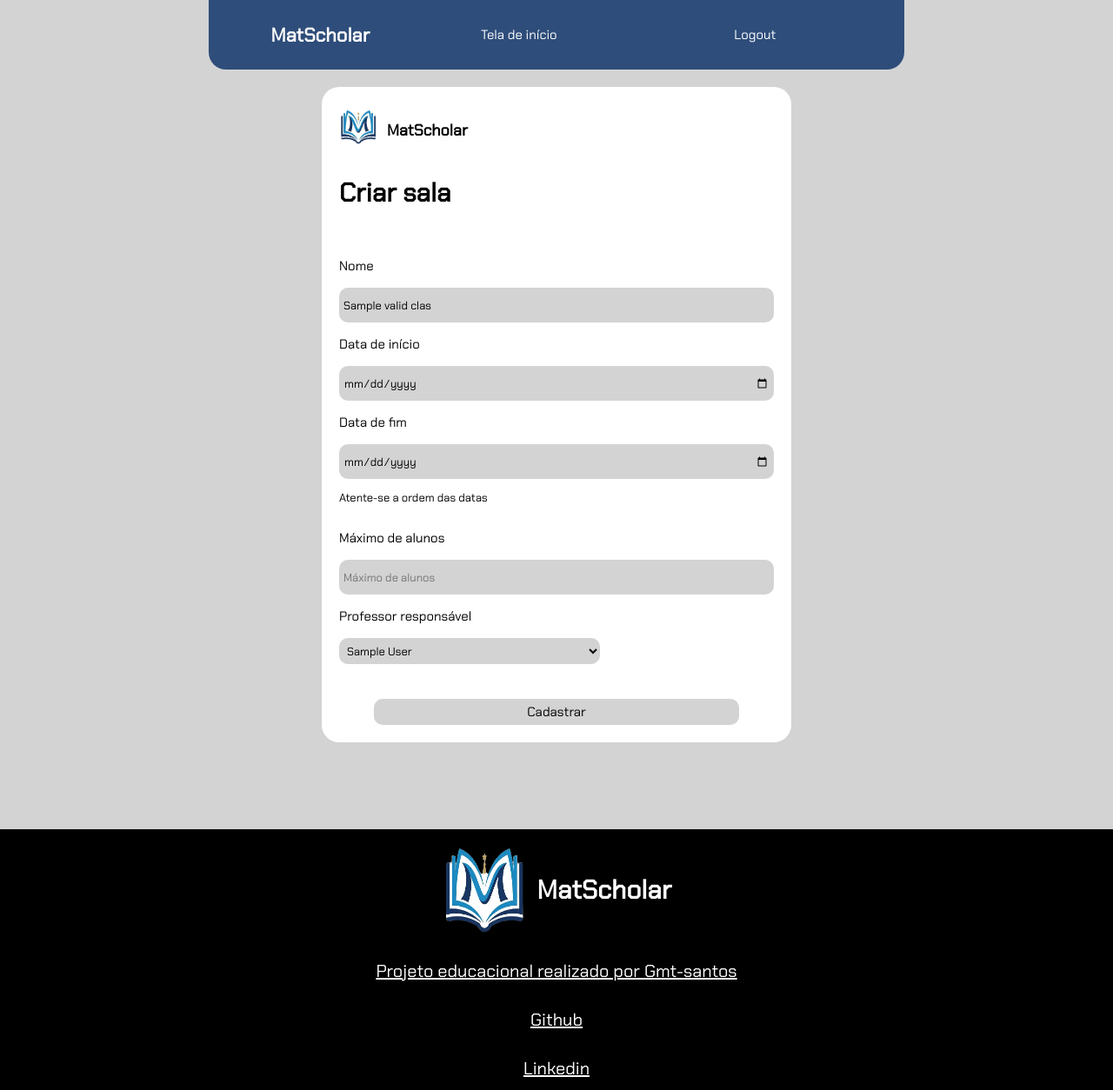
After one commit to Gmt-santos/Projeto_MatScholar, a Django app: template matscholar_app/templates/cls_creation_forms.html in a window 1280 px wide. The commit adds this page. Shown: the whole page at 87% size. Run offline with Django 5.2, Linux system fonts and the light colour scheme; tables that the repository leaves empty hold one stand-in row (values such as "Sample post"); the template is opened without the code that fills it: values that come from a table or form of the project are taken from there, most other values are stand-ins (such as "Sample title", 1, 10 or a date in 2020); parts of the project's set-up code (start-up, migrations or seed data) failed here and were passed over.

Commit message:
Trabalhando na criação de salas

```diff
--- a/matscholar_app/templates/cls_creation_abs_classes.html
+++ b/matscholar_app/templates/cls_creation_abs_classes.html
@@ -2,11 +2,11 @@
 {% load static %}
 {% block content %}
     <link rel="stylesheet" href="{% static 'css/specific/style_cls_creation.css'%}">
-    <form method="POST" action="{% url 'matscholar_app:cls_creation_abs_classes'%}">
+    <form method="POST" action="{% url 'matscholar_app:cls_creation_forms'%}">
         {% csrf_token%}
         <div class="courses_select_div">
             <p class="courses_p">Salas disponíveis</p>
-            <select class="courses_select"name="course" id="course">
+            <select class="courses_select"name="class" id="class">
                 {% for class in classes_query %}
                     <option value="{{class.0}}">{{class.1}}</option>
                 {% endfor %}
--- /dev/null
+++ b/matscholar_app/templates/cls_creation_forms.html
@@ -0,0 +1,46 @@
+{% extends 'general/header_footer_dashboard.html'%}
+{% load static %}
+{% block content %}
+    <link rel="stylesheet" href="{% static 'css/specific/style_cls_creation.css' %}">
+    <form method="POST" action="{% url 'matscholar_app:std_creation_operation'%}" class="form_form">
+     {% csrf_token %}
+     <input type="hidden" name="course_id" id="course_id" value="{{course_id}}">
+        <div class="forms_title_div">
+            <img class="logo_forms_title_img" src="{% static 'images/logo.png' %}" alt="">
+            <p class="logo_forms_title_p">MatScholar</p>
+        </div>
+        <p class="logo_forms_title_p" style="font-size:30px">Criar sala</p>
+        <p class="forms_aux_input_p"></p>
+        <p class="forms_aux_input_p">Nome</p>
+        <input class="forms_input" type="text" name="name" id="name" placeholder="Nome" value="{{valid_class.name}}" readonly required >
+
+
+
+        <p class="forms_aux_input_p">Data de início</p>
+        <input class="forms_input" type="date" name="initial_date" id="initial_date" required >
+        <p class="forms_aux_input_p">Data de fim</p>
+        <input class="forms_input" type="date" name="end_date" id="end_date" required >
+        <p class="forms_aux_minor_input_p">Atente-se a ordem das datas</p>
+
+        <p class="forms_aux_input_p">Máximo de alunos</p>
+        <input class="forms_input" type="text" name="max_length" id="max_length" placeholder="Máximo de alunos"required >
+
+        <p class="forms_aux_input_p">Professor responsável</p>
+        <select class="academic_users_select"name="academic_user" id="academic_user">
+            {% for academic_user in academic_users %}
+                <option value="{{academic_user.id}}">{{academic_user.name}}</option>
+            {% endfor %}
+        </select>
+
+        <div style="margin-top:20px;display:flex;justify-content:center;align-items:center;flex-direction:column">
+
+           <input type="submit" class="forms_submit_input" value="Cadastrar">
+        </div>
+    </form>
+
+
+
+
+
+
+{% endblock content %}
--- a/matscholar_app/urls.py
+++ b/matscholar_app/urls.py
@@ -18,5 +18,7 @@ urlpatterns = [
     path('dashboard/principal/crs_creation_classes_operation/',view=views.crs_creation_classes_operation,name="crs_creation_classes_operation"),
     path('dashboard/principal/cls_creation_courses/',view=views.cls_creation_courses,name="cls_creation_courses"),
     path('dashboard/principal/cls_creation_abs_classes/',view=views.cls_creation_abs_classes,name="cls_creation_abs_classes"),
+    path('dashboard/principal/cls_creation_forms/',view=views.cls_creation_forms,name="cls_creation_forms"),
+    path('dashboard/principal/cls_creation_operation/',view=views.cls_creation_operation,name="cls_creation_operation"),
     path('logout/',view=views.logout,name="logout"),
 ]
--- a/static_files/css/specific/style_cls_creation.css
+++ b/static_files/css/specific/style_cls_creation.css
@@ -6,6 +6,17 @@
     border-style:none;
     padding:10px;
     height: 50px;
+    background-color: var(--color-gray);
+    cursor:pointer;
+    width: 300px;
+}
+.academic_users_select{
+    font-family: Chakra;
+    font-size:13px;
+    border-radius: 10px;
+    border-style:none;
+    padding:5px;
+    height: 30px;
     background-color: var(--color-gray);
     cursor:pointer;
     width: 300px;
@@ -44,3 +55,50 @@
     background-color: rgb(247, 247, 247);
     transition-duration: 1s;
 }
+/*   Formulário de criação de sala       */
+.form_form{
+    display: flex;
+    flex-direction: column;
+    background-color: white;
+    border-radius: var(--border-radius);
+    width:500px;
+    height:fit-content;
+    margin-top: 100px;
+    padding:20px;
+}
+.forms_title_div{
+    display:flex;
+    flex-direction: row;
+    justify-content: flex-start;
+    align-items: center;
+    gap:10px;
+}
+.logo_forms_title_img{
+    width:45px;
+    height: 40px;
+}
+.logo_forms_title_p{
+     font-weight: bold;
+    color: black;
+    font-size:18px;
+    font-family: Chakra;
+   margin-bottom:10px;
+
+}
+.forms_aux_input_p{
+    font-family: Chakra;
+    font-size: 15px;
+}
+.forms_aux_minor_input_p{
+    font-family: Chakra;
+    font-size: 13px;
+}
+.forms_input{
+    font-family: Chakra;
+    font-size:13px;
+    border-radius: 10px;
+    border-style:none;
+    padding:5px;
+    height: 30px;
+    background-color: var(--color-gray);
+}
--- a/static_files/css/specific/style_crs_creation.css
+++ b/static_files/css/specific/style_crs_creation.css
@@ -89,7 +89,7 @@
 }
 .forms_aux_minor_input_p{
     font-family: Chakra;
-    font-size: 12px;
+    font-size: 13px;
 }
 .forms_input{
     font-family: Chakra;
```
Also changed, not shown: matscholar_app/views/principal_operations.py (+49 -11 lines), utils/python/db_functions.py (+140 -16 lines), utils/python/functions.py (+17 -8 lines).
